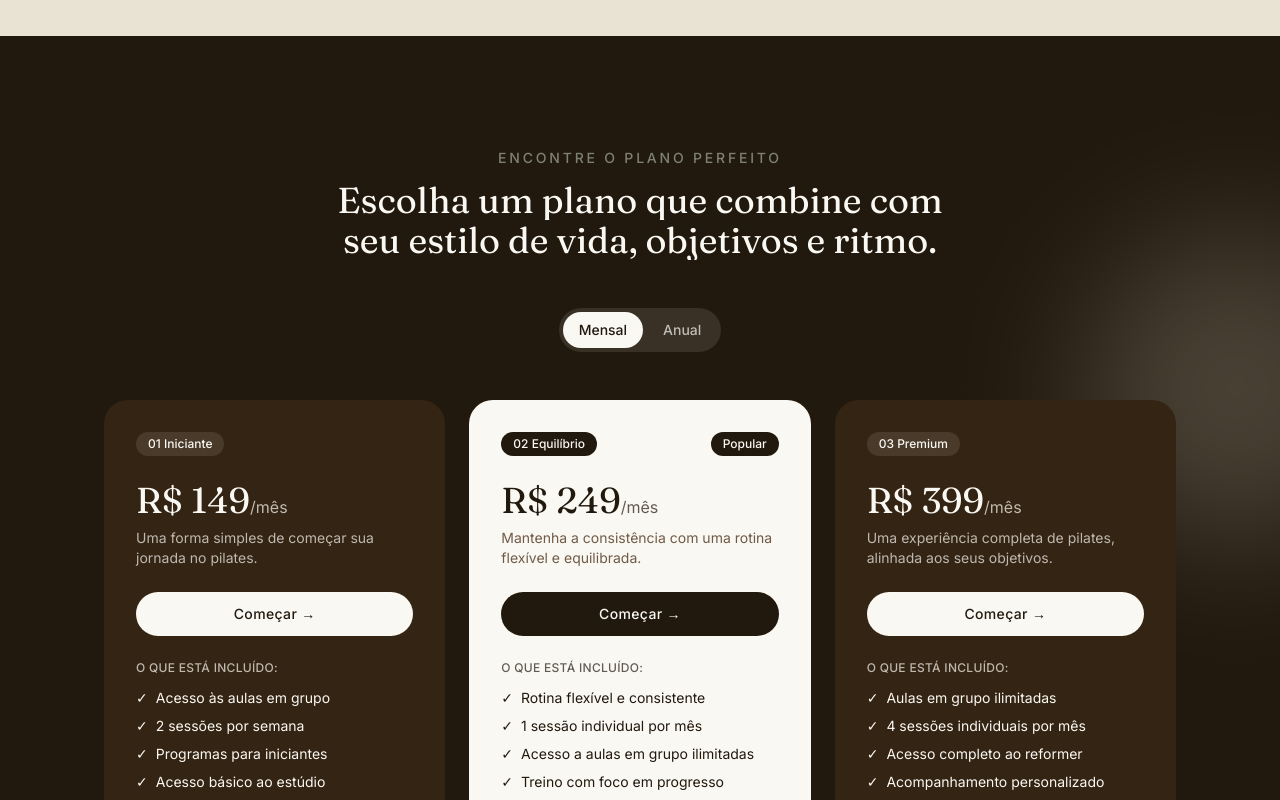
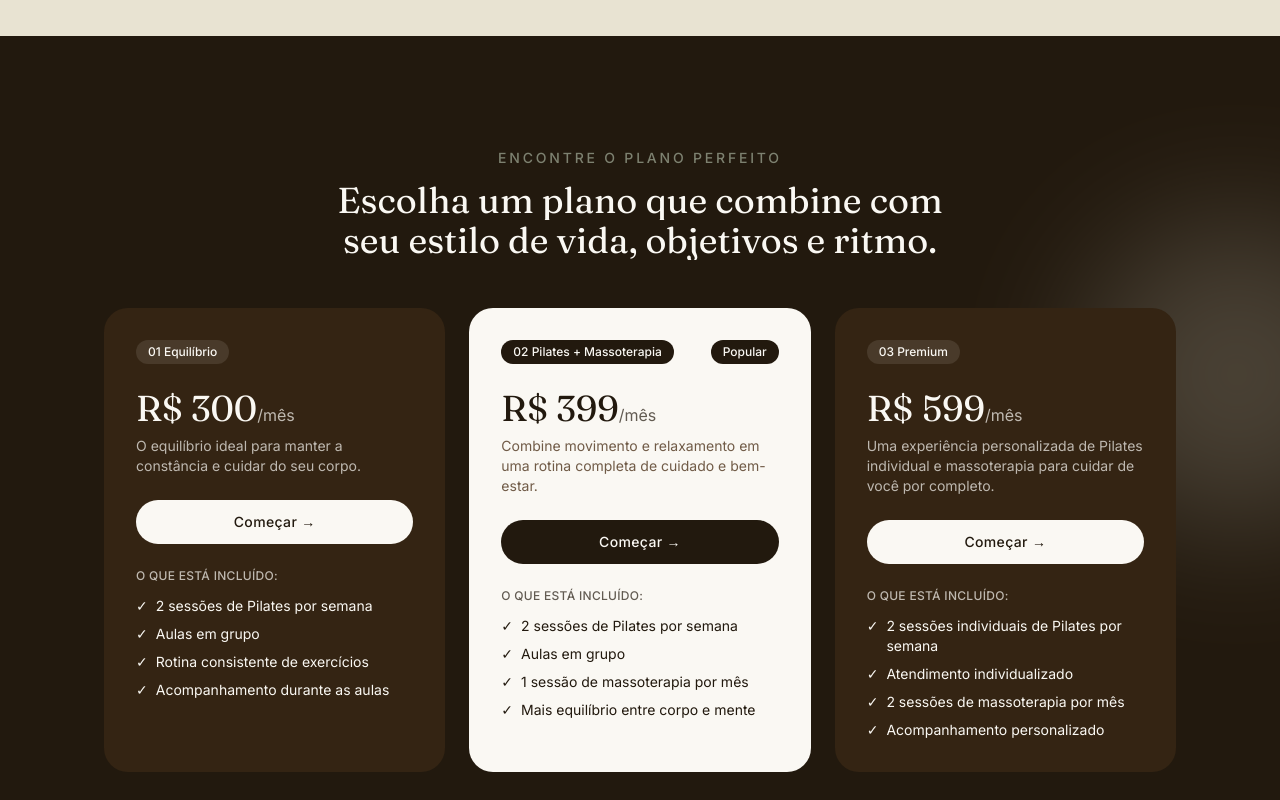
Before and after one commit to saulomedeirosguerreiro/pilates-ui, a React (Vite) app: page / in a window 1280 px wide. Shown: the part 2875-3675 px from the top of the page. Built offline with nearby package versions, Linux system fonts and the light colour scheme.

Commit message:
refactor: simplify pricing structure by removing billing periods and updating plans

```diff
--- a/src/components/sections/Pricing.tsx
+++ b/src/components/sections/Pricing.tsx
@@ -1,15 +1,11 @@
-import { useState } from 'react'
-import { billingPeriods, pricingPlans, type BillingPeriod } from '../../content/pricing'
+import { pricingPlans } from '../../content/pricing'
 import { Blob } from '../motion/Blob'
 import { Reveal } from '../motion/Reveal'
 import { LinkButton } from '../ui/Button'
 import { Container } from '../ui/Container'
 import { SectionHeading } from '../ui/SectionHeading'
-import { Tabs } from '../ui/Tabs'
 
 export function Pricing() {
-  const [period, setPeriod] = useState<BillingPeriod>('mensal')
-
   return (
     <section id="planos" className="bg-brown-deep relative overflow-hidden py-20 sm:py-28">
       <Blob color="beige-light" className="absolute top-1/4 -right-20 h-72 w-72" duration={26} />
@@ -20,13 +16,6 @@ export function Pricing() {
           title="Escolha um plano que combine com seu estilo de vida, objetivos e ritmo."
           align="center"
           tone="light"
-        />
-
-        <Tabs
-          aria-label="Periodicidade do plano"
-          options={billingPeriods}
-          value={period}
-          onChange={setPeriod}
         />
 
         <div className="grid w-full gap-6 lg:grid-cols-3">
@@ -59,10 +48,8 @@ export function Pricing() {
 
                 <div>
                   <p className="font-serif text-4xl">
-                    R$ {plan.priceBRL[period].toLocaleString('pt-BR')}
-                    <span className="font-sans text-base font-normal opacity-70">
-                      /{period === 'mensal' ? 'mês' : 'ano'}
-                    </span>
+                    R$ {plan.priceBRL.toLocaleString('pt-BR')}
+                    <span className="font-sans text-base font-normal opacity-70">/mês</span>
                   </p>
                   <p
                     className={`mt-2 font-sans text-sm ${plan.highlighted ? 'text-brown-warm/80' : 'text-off-white/70'}`}
--- a/src/content/pricing.ts
+++ b/src/content/pricing.ts
@@ -1,69 +1,58 @@
-export type BillingPeriod = 'mensal' | 'anual'
-
-export const billingPeriods: { value: BillingPeriod; label: string }[] = [
-  { value: 'mensal', label: 'Mensal' },
-  { value: 'anual', label: 'Anual' },
-]
-
 export type PricingPlan = {
   id: string
   index: string
   name: string
   description: string
-  priceBRL: Record<BillingPeriod, number>
+  priceBRL: number
   highlighted: boolean
   badge: string | null
   features: string[]
 }
 
-/**
- * Valores e benefícios de exemplo — não existe hoje uma tabela de 3 planos em
- * site.config.ts (que hoje modela só a oferta de pré-venda). Revisar com o
- * estúdio antes de publicar.
- */
 export const pricingPlans: PricingPlan[] = [
   {
-    id: 'iniciante',
+    id: 'equilibrio',
     index: '01',
-    name: 'Iniciante',
-    description: 'Uma forma simples de começar sua jornada no pilates.',
-    priceBRL: { mensal: 149, anual: 1430 },
+    name: 'Equilíbrio',
+    description: 'O equilíbrio ideal para manter a constância e cuidar do seu corpo.',
+    priceBRL: 300,
     highlighted: false,
     badge: null,
     features: [
-      'Acesso às aulas em grupo',
-      '2 sessões por semana',
-      'Programas para iniciantes',
-      'Acesso básico ao estúdio',
+      '2 sessões de Pilates por semana',
+      'Aulas em grupo',
+      'Rotina consistente de exercícios',
+      'Acompanhamento durante as aulas',
     ],
   },
   {
-    id: 'equilibrio',
+    id: 'pilates-massoterapia',
     index: '02',
-    name: 'Equilíbrio',
-    description: 'Mantenha a consistência com uma rotina flexível e equilibrada.',
-    priceBRL: { mensal: 249, anual: 2390 },
+    name: 'Pilates + Massoterapia',
+    description: 'Combine movimento e relaxamento em uma rotina completa de cuidado e bem-estar.',
+    priceBRL: 399,
     highlighted: true,
     badge: 'Popular',
     features: [
-      'Rotina flexível e consistente',
-      '1 sessão individual por mês',
-      'Acesso a aulas em grupo ilimitadas',
-      'Treino com foco em progresso',
+      '2 sessões de Pilates por semana',
+      'Aulas em grupo',
+      '1 sessão de massoterapia por mês',
+      'Mais equilíbrio entre corpo e mente',
     ],
   },
   {
     id: 'premium',
     index: '03',
     name: 'Premium',
-    description: 'Uma experiência completa de pilates, alinhada aos seus objetivos.',
-    priceBRL: { mensal: 399, anual: 3830 },
+    description:
+      'Uma experiência personalizada de Pilates individual e massoterapia para cuidar de você por completo.',
+    priceBRL: 599,
     highlighted: false,
     badge: null,
     features: [
-      'Aulas em grupo ilimitadas',
-      '4 sessões individuais por mês',
-      'Acesso completo ao reformer',
+      '2 sessões individuais de Pilates por semana',
+      'Atendimento individualizado',
+      '2 sessões de massoterapia por mês',
       'Acompanhamento personalizado',
     ],
   },
```
